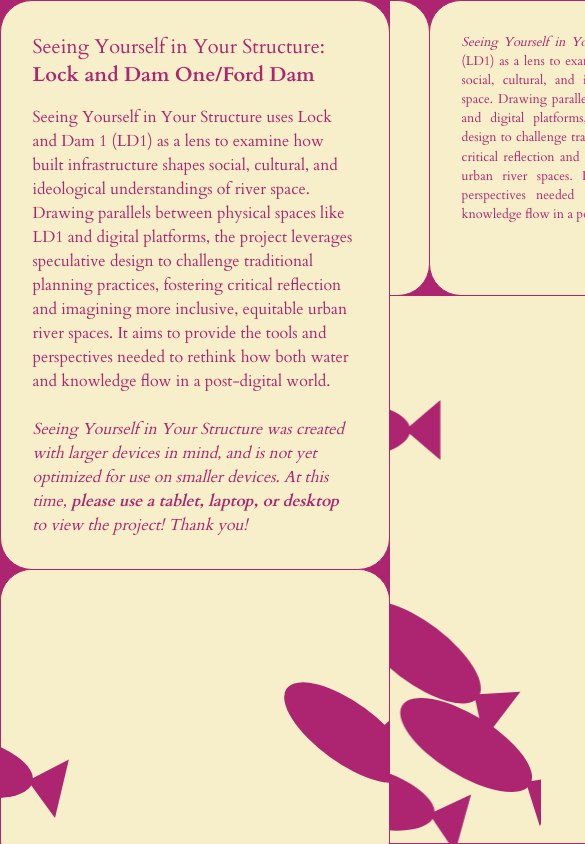
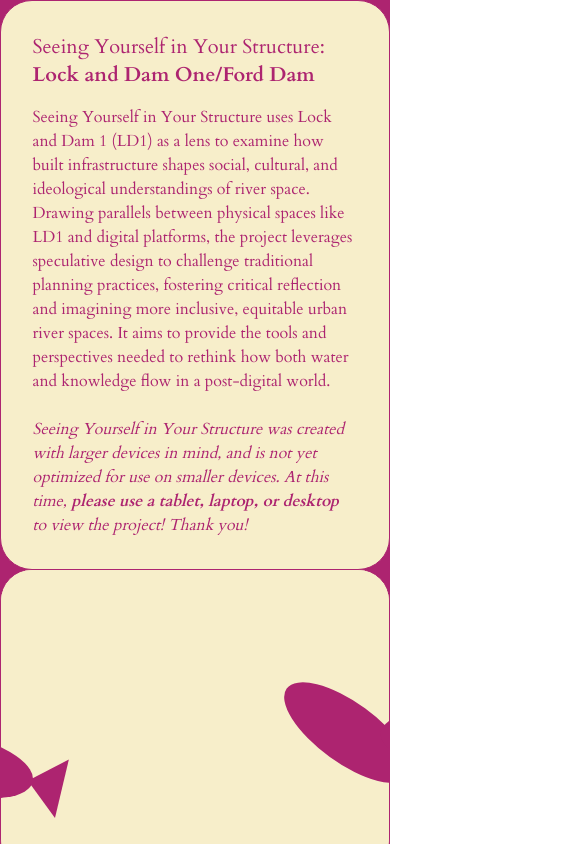
Before and after one commit to nmondale/capstone-lnd-one, a Next.js app: page / in a window 390 px wide. Shown: the top 844 px of the page, 585 px wide, since content can reach past the window. Built offline with nearby package versions, Linux system fonts and the light colour scheme.

Commit message:
fixed the mobile issue

```diff
--- a/src/app/styles/homepage-styles.css
+++ b/src/app/styles/homepage-styles.css
@@ -21,6 +21,14 @@ body {
   min-width: var(--min-viewport-width);
   min-height: var(--min-viewport-height);
   overflow: auto;
+}
+
+/* Override min-width on mobile devices */
+@media (max-width: 768px) {
+  body {
+    min-width: 0;
+    min-height: 0;
+  }
 }
 
 .container-box {
```
